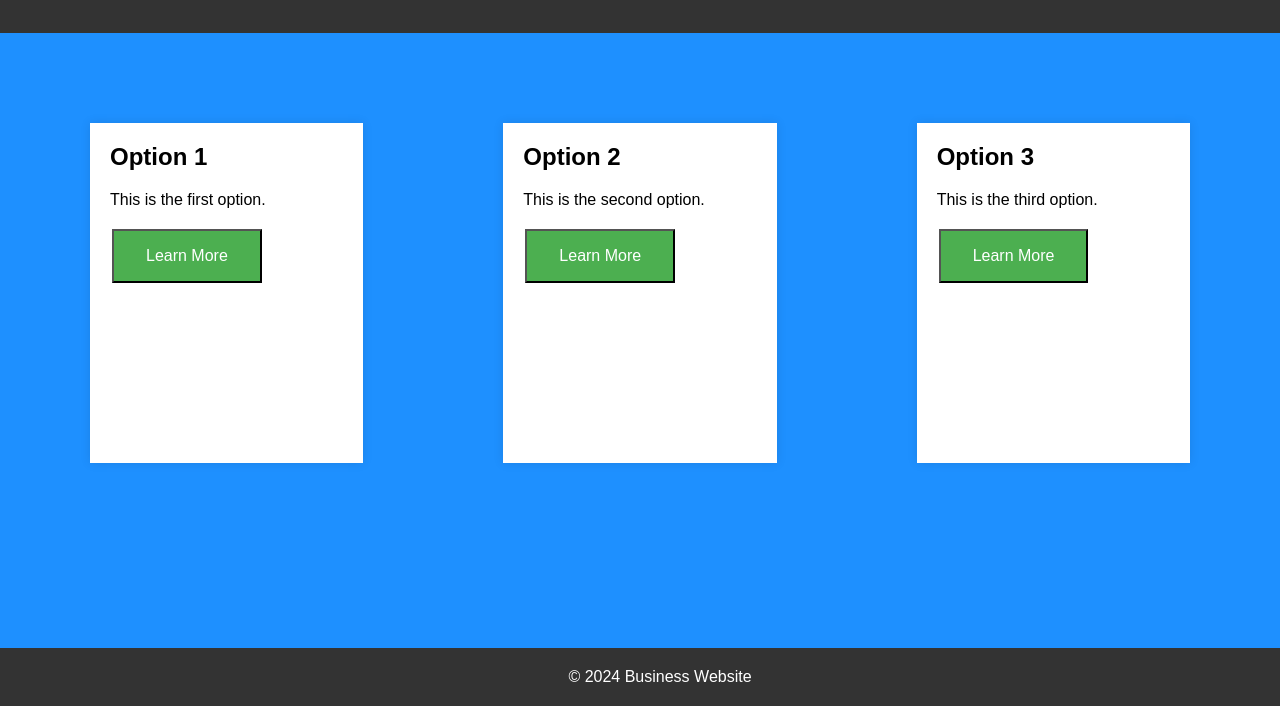
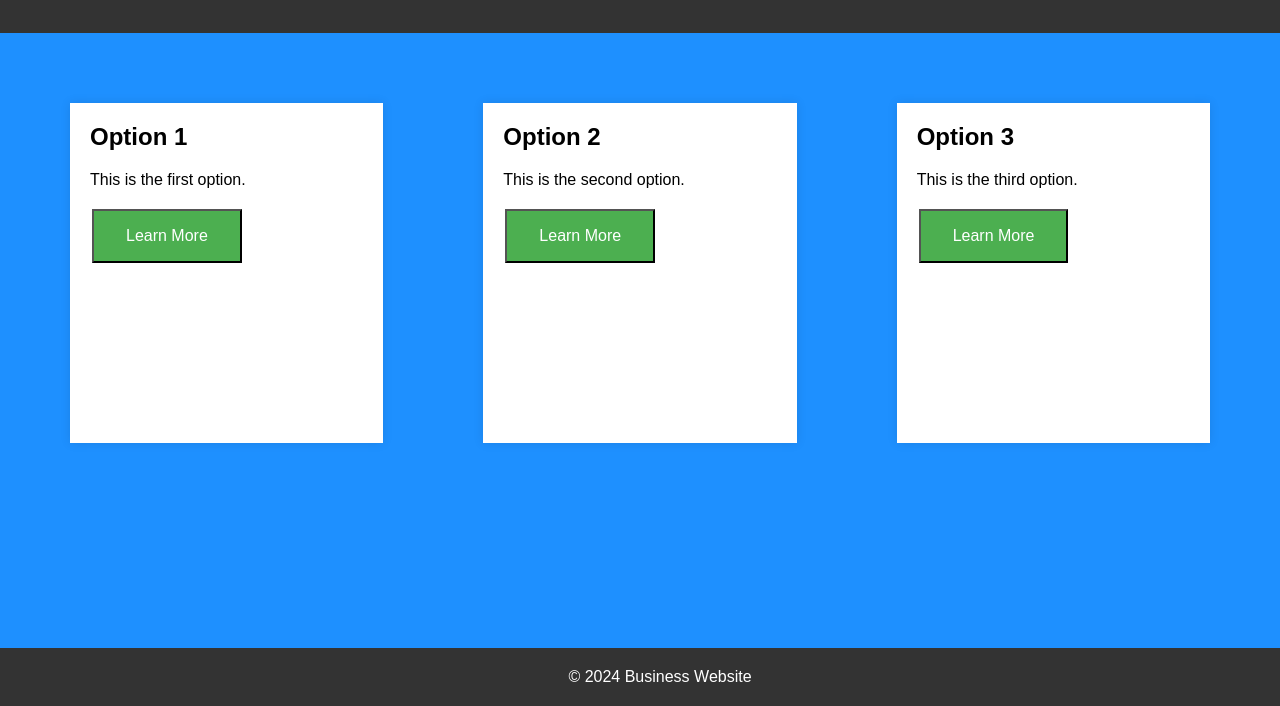
Before and after one commit to Pherko/business, a plain HTML site: page index.html in a window 1280 px wide. Shown: the part 94-800 px from the top of the page. Drawn offline with Linux system fonts and the light colour scheme.

Commit message:
Update style.css

```diff
--- a/style.css
+++ b/style.css
@@ -27,7 +27,7 @@ header h1 {
 
 section {
   padding: 20px;
-  margin: 70px;
+  margin: 50px;
   box-shadow: 0 0 10px rgba(0, 0, 0, 0.1);
   background-color: #fff;
   width: 500px;
```
